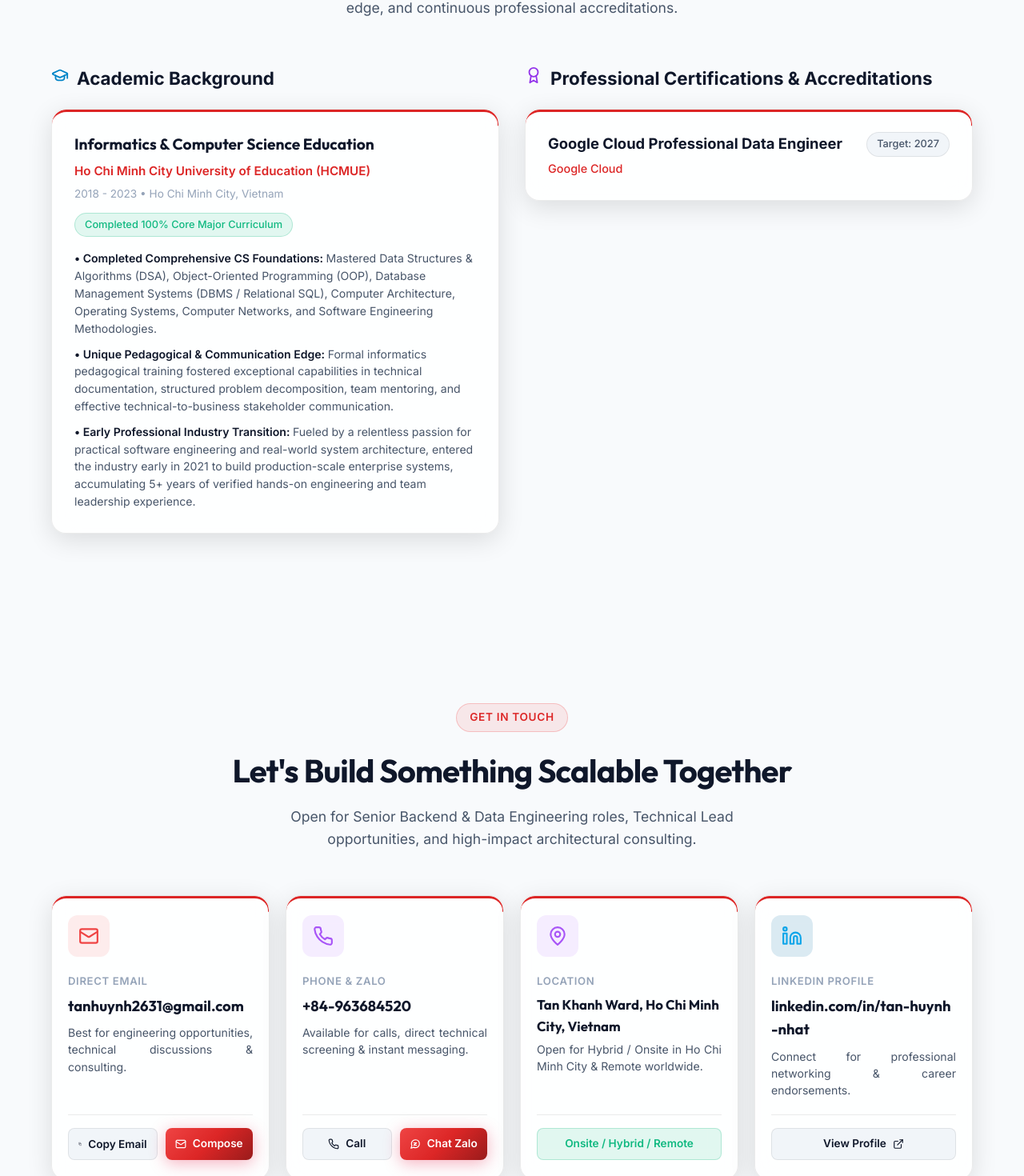
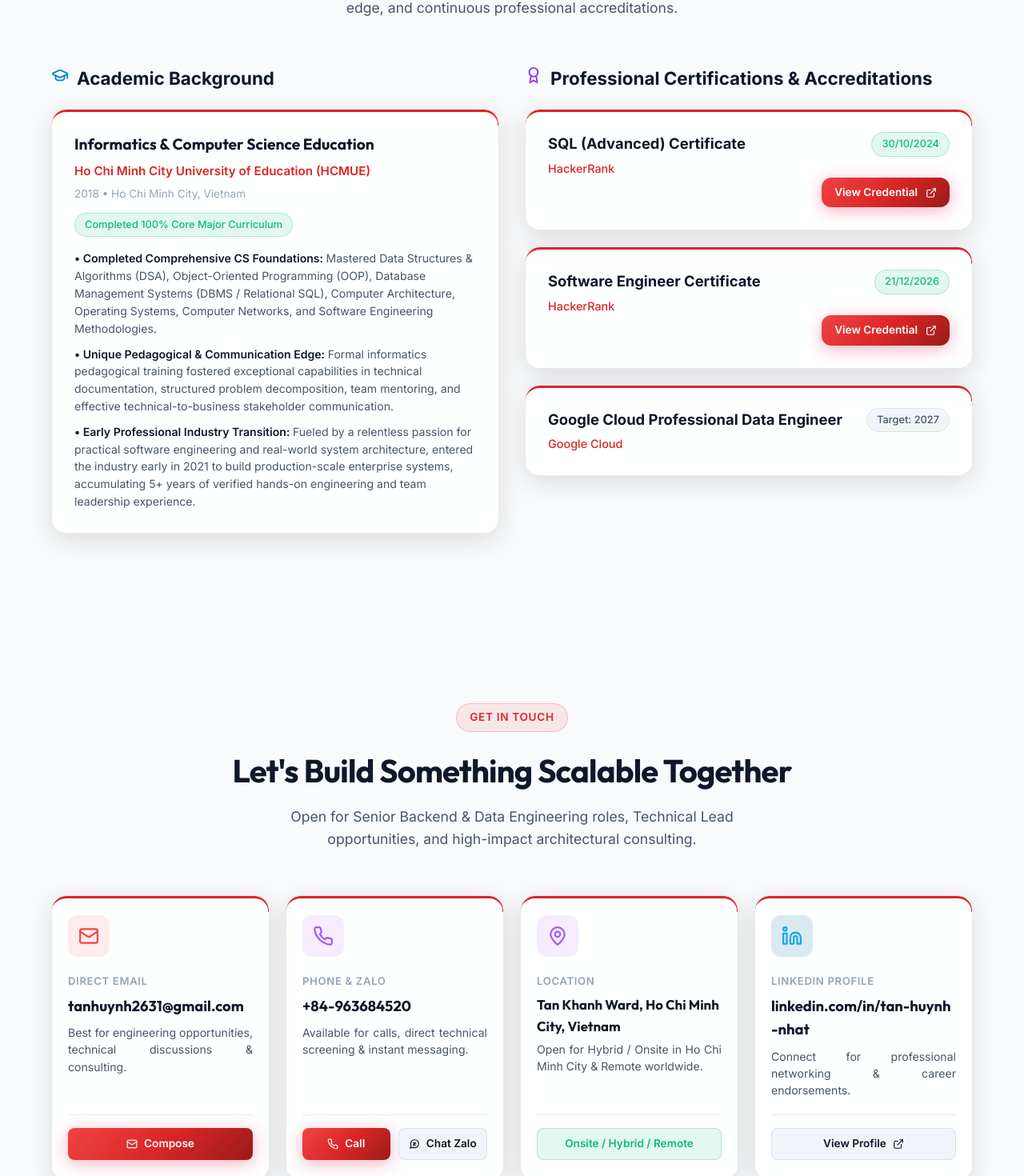
Before and after one commit to ga2631/ga2631.github.io, a React (Vite) app: page / in a window 1280 px wide. Shown: the part 6472-7942 px from the top of the page at 80% size. Built offline with nearby package versions, Linux system fonts and the light colour scheme; no server answers.

Commit message:
Docs/cv content refinement (#14)
* docs(cv-content-refinement): initialize topic cv-content-refinement

* refactor: update CV data, certifications, and remove email copy feature

---------

Co-authored-by: Tan Huynh Nhat <tanhn@MacBookPro.lan>

```diff
--- a/src/components/Contact.tsx
+++ b/src/components/Contact.tsx
@@ -12,18 +12,6 @@
 }
 
 export const Contact: React.FC<ContactProps> = ({ data, t }) => {
-  const [copied, setCopied] = useState(false);
-
-  const copyEmailToClipboard = async () => {
-    try {
-      await navigator.clipboard.writeText(getSecureEmail());
-      setCopied(true);
-      setTimeout(() => setCopied(false), 2500);
-    } catch {
-      setCopied(true);
-      setTimeout(() => setCopied(false), 2500);
-    }
-  };
 
   const handleEmailCompose = (e: React.MouseEvent<HTMLAnchorElement>) => {
     e.preventDefault();
@@ -66,15 +54,6 @@
 
           <Card.Footer className="contact-card-actions">
             <Button
-              variant={copied ? 'primary' : 'secondary'}
-              size="sm"
-              onClick={copyEmailToClipboard}
-              icon={copied ? <CheckIcon size={14} /> : <CopyIcon size={14} />}
-              title="Copy email to clipboard"
-            >
-              <span>{copied ? t.copied : t.copyEmail}</span>
-            </Button>
-            <Button
               as="a"
               href="#"
               variant="primary"
@@ -110,7 +89,7 @@
               <Button
                 as="a"
                 href="#"
-                variant="secondary"
+                variant="primary"
                 size="sm"
                 onClick={handlePhoneCall}
                 onMouseEnter={(e: React.MouseEvent<HTMLAnchorElement>) => { e.currentTarget.href = getSecureTelUrl(); }}
@@ -122,7 +101,7 @@
               <Button
                 as="a"
                 href="#"
-                variant="primary"
+                variant="secondary"
                 size="sm"
                 onClick={handleZaloChat}
                 onMouseEnter={(e: React.MouseEvent<HTMLAnchorElement>) => { e.currentTarget.href = getSecureZaloUrl(); }}
--- a/src/components/EducationCertifications.tsx
+++ b/src/components/EducationCertifications.tsx
@@ -102,7 +102,11 @@
                       {cert.issuer}
                     </div>
                   </div>
-                  <Badge>{cert.issueDate}</Badge>
+                  <Badge
+                    variant={cert.isCompleted ? "emerald" : "amber"}
+                  >
+                    {cert.issueDate}
+                  </Badge>
                 </div>
               </Card.Header>
 
@@ -120,10 +124,9 @@
                       href={cert.credentialUrl}
                       target="_blank"
                       rel="noopener noreferrer"
-                      variant="outline"
+                      variant="primary"
                       size="sm"
-                      style={{ padding: '4px 10px', fontSize: '0.8rem' }}
-                      icon={<ExternalLinkIcon size={12} />}
+                      icon={<ExternalLinkIcon size={14} />}
                       iconPosition="right"
                     >
                       <span>{t.viewCredential}</span>
--- a/src/data/cvData.ts
+++ b/src/data/cvData.ts
@@ -150,7 +150,6 @@
     linkedinLabel: string;
     linkedinHint: string;
     copied: string;
-    copyEmail: string;
     compose: string;
     call: string;
     zalo: string;
--- a/src/data/locales/en/cv.json
+++ b/src/data/locales/en/cv.json
@@ -378,7 +378,7 @@
       "skills": [
         {
           "name": "Golang",
-          "level": 4
+          "level": 3
         },
         {
           "name": "Java (Spring Boot, WebFlux, Batch)",
@@ -390,7 +390,7 @@
         },
         {
           "name": "JavaScript / TypeScript (Node.js, VueJS, ReactJS)",
-          "level": 4
+          "level": 5
         },
         {
           "name": "PHP (Laravel, CodeIgniter)",
@@ -398,7 +398,7 @@
         },
         {
           "name": "Rust",
-          "level": 3
+          "level": 2
         }
       ]
     },
@@ -416,7 +416,7 @@
         },
         {
           "name": "Redis (Caching & Rate Limiting)",
-          "level": 4
+          "level": 3
         },
         {
           "name": "RabbitMQ / Apache Kafka",
@@ -424,11 +424,11 @@
         },
         {
           "name": "Docker & Docker Compose",
-          "level": 5
+          "level": 4
         },
         {
           "name": "Linux / CentOS Server Administration",
-          "level": 4
+          "level": 3
         },
         {
           "name": "CI/CD Pipelines & Nginx",
@@ -442,11 +442,11 @@
       "skills": [
         {
           "name": "Google Analytics 4 (GA4)",
-          "level": 5
+          "level": 4
         },
         {
           "name": "Google Tag Manager (GTM)",
-          "level": 5
+          "level": 4
         },
         {
           "name": "Looker Studio Reporting",
@@ -458,11 +458,11 @@
         },
         {
           "name": "Medallion Data Architecture (Bronze-Silver-Gold)",
-          "level": 4
+          "level": 5
         },
         {
           "name": "Change Data Capture (CDC) Pipelines",
-          "level": 4
+          "level": 5
         }
       ]
     },
@@ -491,8 +491,12 @@
           "level": 5
         },
         {
-          "name": "English & Vietnamese (Bilingual)",
+          "name": "Vietnamese",
           "level": 5
+        },
+        {
+          "name": "English",
+          "level": 3
         }
       ]
     }
@@ -503,7 +507,7 @@
       "degree": "Informatics & Computer Science Education",
       "institution": "Ho Chi Minh City University of Education (HCMUE)",
       "location": "Ho Chi Minh City, Vietnam",
-      "period": "2018 - 2023",
+      "period": "2018",
       "gpaOrHonors": "Completed 100% Core Major Curriculum",
       "details": [
         "Completed Comprehensive CS Foundations: Mastered Data Structures & Algorithms (DSA), Object-Oriented Programming (OOP), Database Management Systems (DBMS / Relational SQL), Computer Architecture, Operating Systems, Computer Networks, and Software Engineering Methodologies.",
@@ -515,10 +519,27 @@
   "certifications": [
     {
       "id": "cert-1",
+      "name": "SQL (Advanced) Certificate",
+      "issuer": "HackerRank",
+      "issueDate": "30/10/2024",
+      "isCompleted": true,
+      "credentialUrl": "https://www.hackerrank.com/certificates/4cd77b00adfc"
+    },
+    {
+      "id": "cert-2",
+      "name": "Software Engineer Certificate",
+      "issuer": "HackerRank",
+      "issueDate": "21/12/2026",
+      "isCompleted": true,
+      "credentialUrl": "https://www.hackerrank.com/certificates/8340f11edaf9"
+    },
+    {
+      "id": "cert-3",
       "name": "Google Cloud Professional Data Engineer",
       "issuer": "Google Cloud",
       "issueDate": "Target: 2027",
-      "status": "Currently Pursuing"
+      "status": "Currently Pursuing",
+      "isCompleted": false
     }
   ]
 }
--- a/src/data/locales/en/ui.json
+++ b/src/data/locales/en/ui.json
@@ -141,7 +141,6 @@
     "linkedinLabel": "LinkedIn Profile",
     "linkedinHint": "Connect for professional networking & career endorsements.",
     "copied": "Copied!",
-    "copyEmail": "Copy Email",
     "compose": "Compose",
     "call": "Call",
     "zalo": "Chat Zalo",
--- a/src/data/locales/vi/cv.json
+++ b/src/data/locales/vi/cv.json
@@ -378,7 +378,7 @@
       "skills": [
         {
           "name": "Golang",
-          "level": 4
+          "level": 3
         },
         {
           "name": "Java (Spring Boot, WebFlux, Batch)",
@@ -390,7 +390,7 @@
         },
         {
           "name": "JavaScript / TypeScript (Node.js, VueJS, ReactJS)",
-          "level": 4
+          "level": 5
         },
         {
           "name": "PHP (Laravel, CodeIgniter)",
@@ -398,7 +398,7 @@
         },
         {
           "name": "Rust",
-          "level": 3
+          "level": 2
         }
       ]
     },
@@ -407,7 +407,7 @@
       "description": "Mô hình hóa CSDL quan hệ, hàng đợi thông điệp và triển khai container hóa",
       "skills": [
         {
-          "name": "PostgreSQL (Indexing & Tối ưu hóa)",
+          "name": "PostgreSQL",
           "level": 5
         },
         {
@@ -416,7 +416,7 @@
         },
         {
           "name": "Redis (Caching & Rate Limiting)",
-          "level": 4
+          "level": 3
         },
         {
           "name": "RabbitMQ / Apache Kafka",
@@ -424,11 +424,11 @@
         },
         {
           "name": "Docker & Docker Compose",
-          "level": 5
+          "level": 4
         },
         {
           "name": "Linux / CentOS Server Administration",
-          "level": 4
+          "level": 3
         },
         {
           "name": "CI/CD Pipelines & Nginx",
@@ -442,11 +442,11 @@
       "skills": [
         {
           "name": "Google Analytics 4 (GA4)",
-          "level": 5
+          "level": 4
         },
         {
           "name": "Google Tag Manager (GTM)",
-          "level": 5
+          "level": 4
         },
         {
           "name": "Looker Studio Reporting",
@@ -458,11 +458,11 @@
         },
         {
           "name": "Medallion Data Architecture (Bronze-Silver-Gold)",
-          "level": 4
+          "level": 5
         },
         {
           "name": "Change Data Capture (CDC) Pipelines",
-          "level": 4
+          "level": 5
         }
       ]
     },
@@ -491,8 +491,12 @@
           "level": 5
         },
         {
-          "name": "Tiếng Anh & Tiếng Việt (Song ngữ)",
+          "name": "Tiếng Việt",
           "level": 5
+        },
+        {
+          "name": "Tiếng Anh",
+          "level": 3
         }
       ]
     }
@@ -503,7 +507,7 @@
       "degree": "Sư phạm Tin học",
       "institution": "Trường Đại học Sư phạm TP.HCM (HCMUE)",
       "location": "TP. Hồ Chí Minh, Việt Nam",
-      "period": "2018 - 2023",
+      "period": "2018",
       "gpaOrHonors": "Hoàn thành chương trình chuyên ngành",
       "details": [
         "Nền tảng Khoa học Máy tính Toàn diện: Nắm vững Cấu trúc Dữ liệu & Giải thuật (DSA), Lập trình Hướng đối tượng (OOP), Cơ sở Dữ liệu (DBMS / Relational SQL), Kiến trúc Máy tính, Hệ điều hành, Mạng máy tính và Phương pháp luận Kỹ thuật Phần mềm.",
@@ -515,10 +519,26 @@
   "certifications": [
     {
       "id": "cert-1",
+      "name": "Chứng chỉ SQL (Nâng cao)",
+      "issuer": "HackerRank",
+      "issueDate": "30/10/2024",
+      "isCompleted": true,
+      "credentialUrl": "https://www.hackerrank.com/certificates/4cd77b00adfc"
+    },
+    {
+      "id": "cert-2",
+      "name": "Chứng chỉ Kỹ sư phần mềm",
+      "issuer": "HackerRank",
+      "issueDate": "21/12/2026",
+      "isCompleted": true,
+      "credentialUrl": "https://www.hackerrank.com/certificates/8340f11edaf9"
+    },
+    {
+      "id": "cert-3",
       "name": "Google Cloud Professional Data Engineer",
       "issuer": "Google Cloud",
       "issueDate": "Mục tiêu 2027",
-      "status": "Đang theo học"
+      "isCompleted": false
     }
   ]
 }
--- a/src/data/locales/vi/ui.json
+++ b/src/data/locales/vi/ui.json
@@ -141,7 +141,6 @@
     "linkedinLabel": "Hồ sơ LinkedIn",
     "linkedinHint": "Kết nối mạng lưới nghề nghiệp và tham khảo đánh giá năng lực.",
     "copied": "Đã sao chép!",
-    "copyEmail": "Sao chép Email",
     "compose": "Soạn thư",
     "call": "Gọi điện",
     "zalo": "Nhắn Zalo",
--- a/src/types/index.ts
+++ b/src/types/index.ts
@@ -83,7 +83,7 @@
   issueDate: string;
   credentialUrl?: string;
   badgeCode?: string;
-  status?: string;
+  isCompleted?: boolean;
 }
 
 export interface BlogPost {
```
